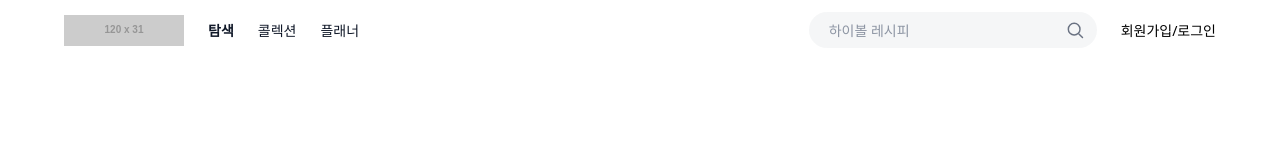
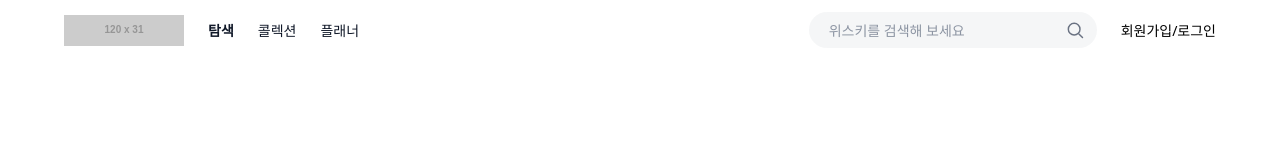
Before and after one commit to swyp-web15-3team/front, a Next.js app: page / in a window 1280 px wide. Shown: the top 160 px of the page. Built offline with nearby package versions, Linux system fonts and the light colour scheme; no server answers; a web font is replaced by a local one.

Commit message:
✨ update: 헤더 검색창 추천 검색어를 API로 조회

```diff
--- a/components/common/SearchModal.tsx
+++ b/components/common/SearchModal.tsx
@@ -12,7 +12,8 @@ import { useRecentKeywords } from '@/hooks/use-recent-keywords';
 import { useWhiskySuggestionsQuery } from '@/hooks/queries/use-whisky';
 
 // 시안 기준 추천 검색어 노출 개수. API 응답이 더 많아도 앞에서부터 이만큼만 보여준다
-const MAX_SUGGESTIONS = 5;
+// 헤더 검색창 placeholder도 같은 개수를 쓴다
+export const MAX_SUGGESTIONS = 5;
 
 interface IconProps {
   className?: string;
--- a/components/ui/Header.tsx
+++ b/components/ui/Header.tsx
@@ -5,19 +5,18 @@ import Link from 'next/link';
 import { usePathname } from 'next/navigation';
 import { Suspense, useEffect, useState } from 'react';
 
-import { SearchModal, useSearchModal } from '@/components/common/SearchModal';
+import {
+  MAX_SUGGESTIONS,
+  SearchModal,
+  useSearchModal,
+} from '@/components/common/SearchModal';
+import { useWhiskySuggestionsQuery } from '@/hooks/queries/use-whisky';
 import { useCurrentSearchQuery } from '@/hooks/use-current-search-query';
 import { AuthNavAction } from '@/components/ui/AuthNavAction';
 import { cn } from '@/lib/utils';
 
-// 검색창에 표시할 추천 검색어
-// 무신사 UI를 많이 참고하시는 것 같아 같이 구현해봄
-const SEARCH_PLACEHOLDER_KEYWORDS = [
-  '야마자키 12년',
-  '하이볼 레시피',
-  '위스키 입문 추천',
-  '가을 신상 위크 오프라인 단독 할인',
-];
+// 추천 검색어를 아직 못 받았거나 비어 있을 때 보여줄 문구
+const SEARCH_PLACEHOLDER_FALLBACK = '위스키를 검색해 보세요';
 
 const SEARCH_PLACEHOLDER_INTERVAL_MS = 3000;
 const SEARCH_PLACEHOLDER_FADE_MS = 200;
@@ -56,6 +55,15 @@ export default function Header() {
   const [placeholderIndex, setPlaceholderIndex] = useState(0);
   const [isPlaceholderVisible, setIsPlaceholderVisible] = useState(true);
 
+  // 검색어 없이 조회한 추천 검색어를 순서대로 돌려 보여준다.
+  // 검색 모달의 빈 입력 상태와 같은 쿼리 키라 캐시를 공유한다.
+  const { data: suggestionsData } = useWhiskySuggestionsQuery('', true);
+  const placeholderKeywords =
+    suggestionsData?.suggestions
+      .slice(0, MAX_SUGGESTIONS)
+      .map(({ keyword }) => keyword) ?? [];
+  const placeholderCount = placeholderKeywords.length;
+
   useEffect(() => {
     const handleScroll = () => setIsScrolled(window.scrollY > 0);
 
@@ -65,15 +73,16 @@ export default function Header() {
   }, []);
 
   useEffect(() => {
+    // 돌려 보여줄 검색어가 2개 이상일 때만 순환한다
+    if (placeholderCount < 2) return;
+
     let fadeTimer: ReturnType<typeof setTimeout>;
 
     const interval = setInterval(() => {
       setIsPlaceholderVisible(false);
 
       fadeTimer = setTimeout(() => {
-        setPlaceholderIndex(
-          (prev) => (prev + 1) % SEARCH_PLACEHOLDER_KEYWORDS.length
-        );
+        setPlaceholderIndex((prev) => (prev + 1) % placeholderCount);
         setIsPlaceholderVisible(true);
       }, SEARCH_PLACEHOLDER_FADE_MS);
     }, SEARCH_PLACEHOLDER_INTERVAL_MS);
@@ -82,7 +91,7 @@ export default function Header() {
       clearInterval(interval);
       clearTimeout(fadeTimer);
     };
-  }, []);
+  }, [placeholderCount]);
 
   const placeholder = (
     <span
@@ -92,7 +101,9 @@ export default function Header() {
       )}
       style={{ transitionDuration: `${SEARCH_PLACEHOLDER_FADE_MS}ms` }}
     >
-      {SEARCH_PLACEHOLDER_KEYWORDS[placeholderIndex]}
+      {/* 재조회로 목록 길이가 줄어도 범위를 벗어나지 않게 나머지 연산을 한다 */}
+      {placeholderKeywords[placeholderIndex % placeholderCount] ??
+        SEARCH_PLACEHOLDER_FALLBACK}
     </span>
   );
 
```
